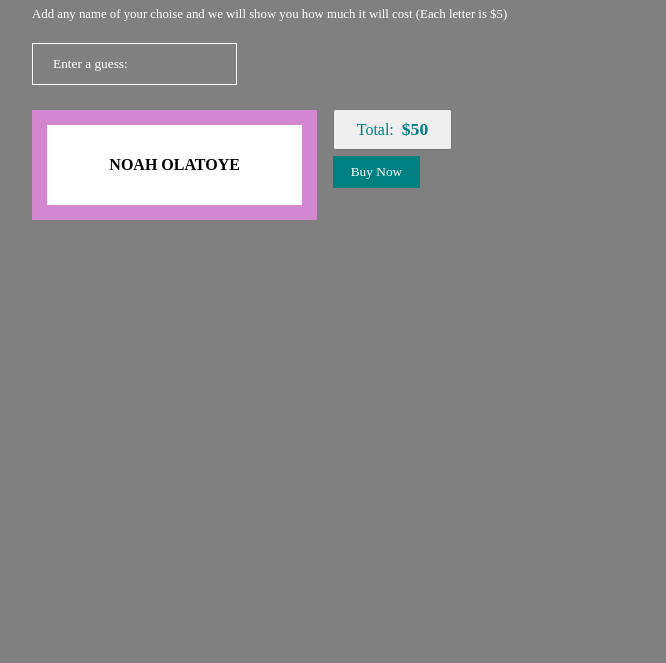
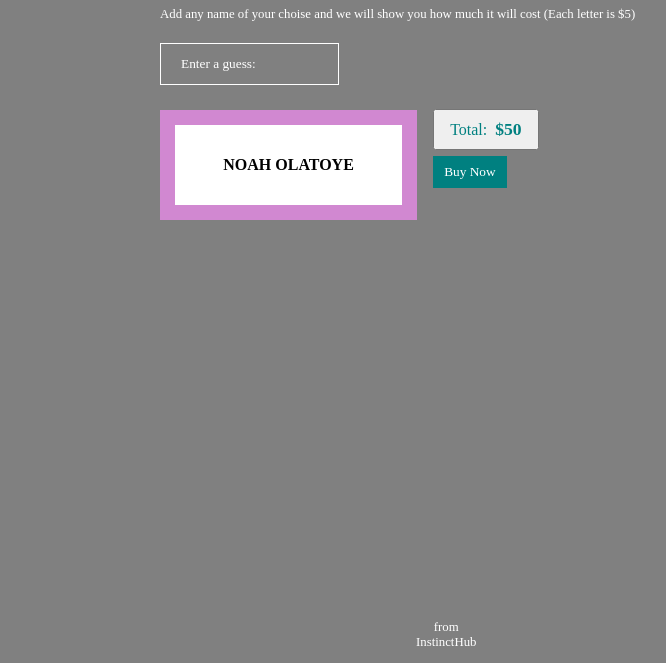
Before and after one commit to jamesec1992/td-project5-name-plaque-ui, a plain HTML site: page index.html in a window 1280 px wide. Shown: the part 137-800 px from the top of the page, without its empty margins (224-890 px from the left). Drawn offline with Linux system fonts and the light colour scheme.

Commit message:
third commit

```diff
--- a/index.html
+++ b/index.html
@@ -27,5 +27,8 @@
     </div>
 </div>
 
+<footer>
+    <p>from <br> InstinctHub</p>
+</footer>
 </body>
 </html>
--- a/style.css
+++ b/style.css
@@ -3,15 +3,12 @@
     font-family: 'Times New Roman', Times, serif;
 }
 
-html{
-    width: 100%;
-}
 
 html,
 body{
     padding: 0;
     margin: 0;
-    min-height: 100vh;
+    max-height: 100vh;
     max-width: 100vw;
 }
 
@@ -19,7 +16,7 @@ body{
     background-color: gray;
     color: #ffff;
     padding-top: 4rem;
-    margin-left: 20%;
+    margin-left: 30%;
 }
 
 body p{
@@ -91,3 +88,10 @@ body p{
     padding: 0.5rem;
     margin-top:0.4rem;
 }
+
+footer{
+    position: absolute;
+    bottom: 0;
+    text-align: center;
+    margin: 0 0 0 20%;
+}
```
